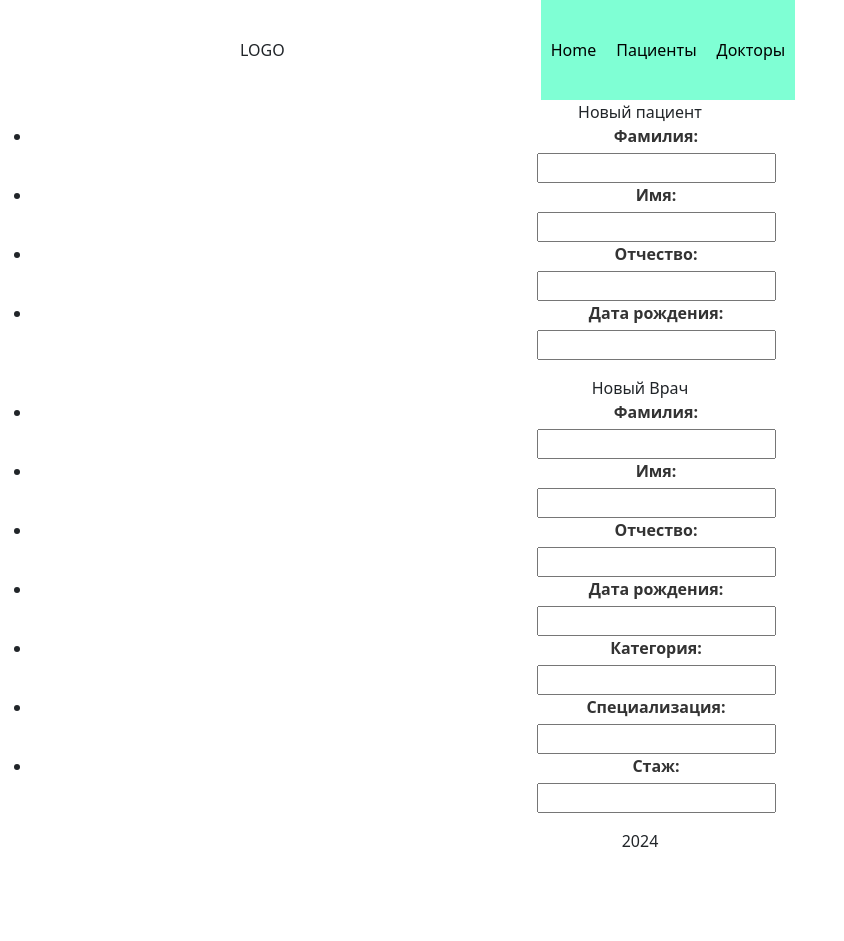
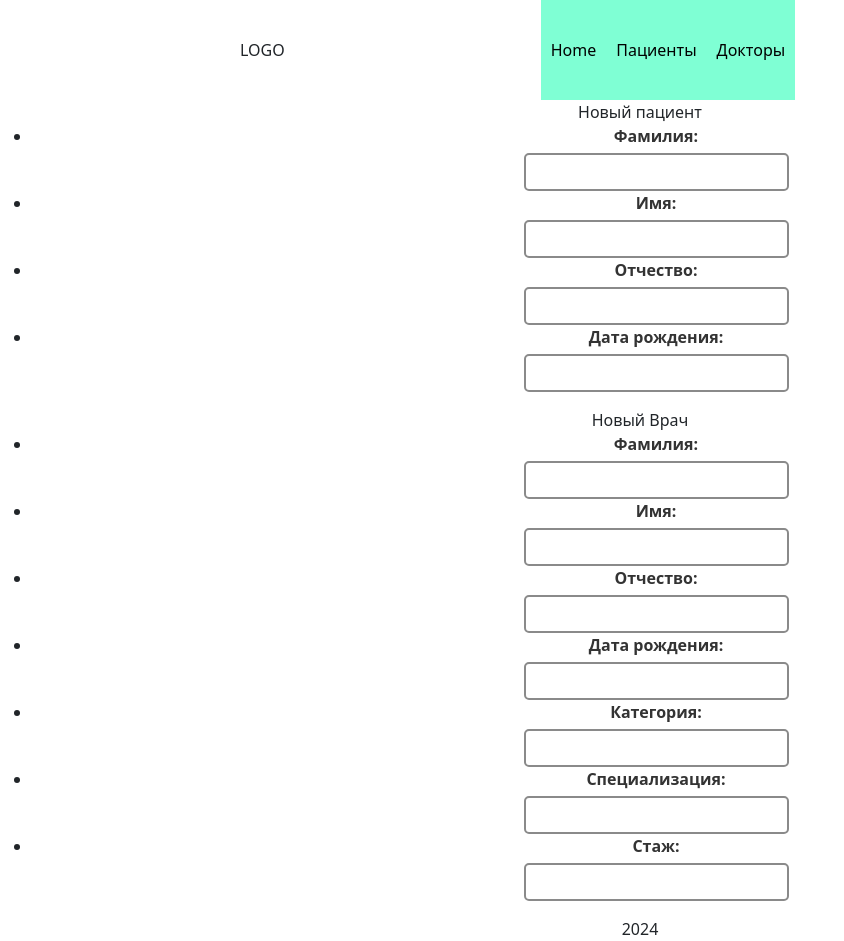
Before and after one commit to KirichenkoND/Budgerigar-1, a React (Vite) app in the folder frontend/: page /editor in a window 1280 px wide. Shown: the whole page, without its empty margins (0-844 px from the left). Before the commit the page ends 853 px from the top, so only its background shows below. Built offline with nearby package versions, Linux system fonts and the light colour scheme.

Commit message:
Update UI elements #9

```diff
--- a/frontend/src/UI/Input/Input.scss
+++ b/frontend/src/UI/Input/Input.scss
@@ -0,0 +1,7 @@
+.default_input {
+    padding: 5px 15px;
+    border: 2px solid #8a8a8a;
+    border-radius: 5px;
+    color: #8a8a8a;
+    transition: background-color 0.3s, color 0.3s, border-color 0.3s;
+}
--- a/frontend/src/UI/Input/Input.tsx
+++ b/frontend/src/UI/Input/Input.tsx
@@ -1,8 +1,14 @@
 import React from 'react';
 import "./Input.scss";
-const Input = () => {
+
+interface InputProps {
+    type: string;
+    styleName: string;
+}
+
+const Input: React.FC<InputProps> = ({type = "text", styleName = "default_input"}) => {
     return (
-        <input />
+        <input type={type} className={styleName}/>
     );
 };
 
```
Also changed, not shown: frontend/src/UI/Button/Button.scss (+19 -0 lines), frontend/src/UI/Button/Button.tsx (+9 -3 lines).
